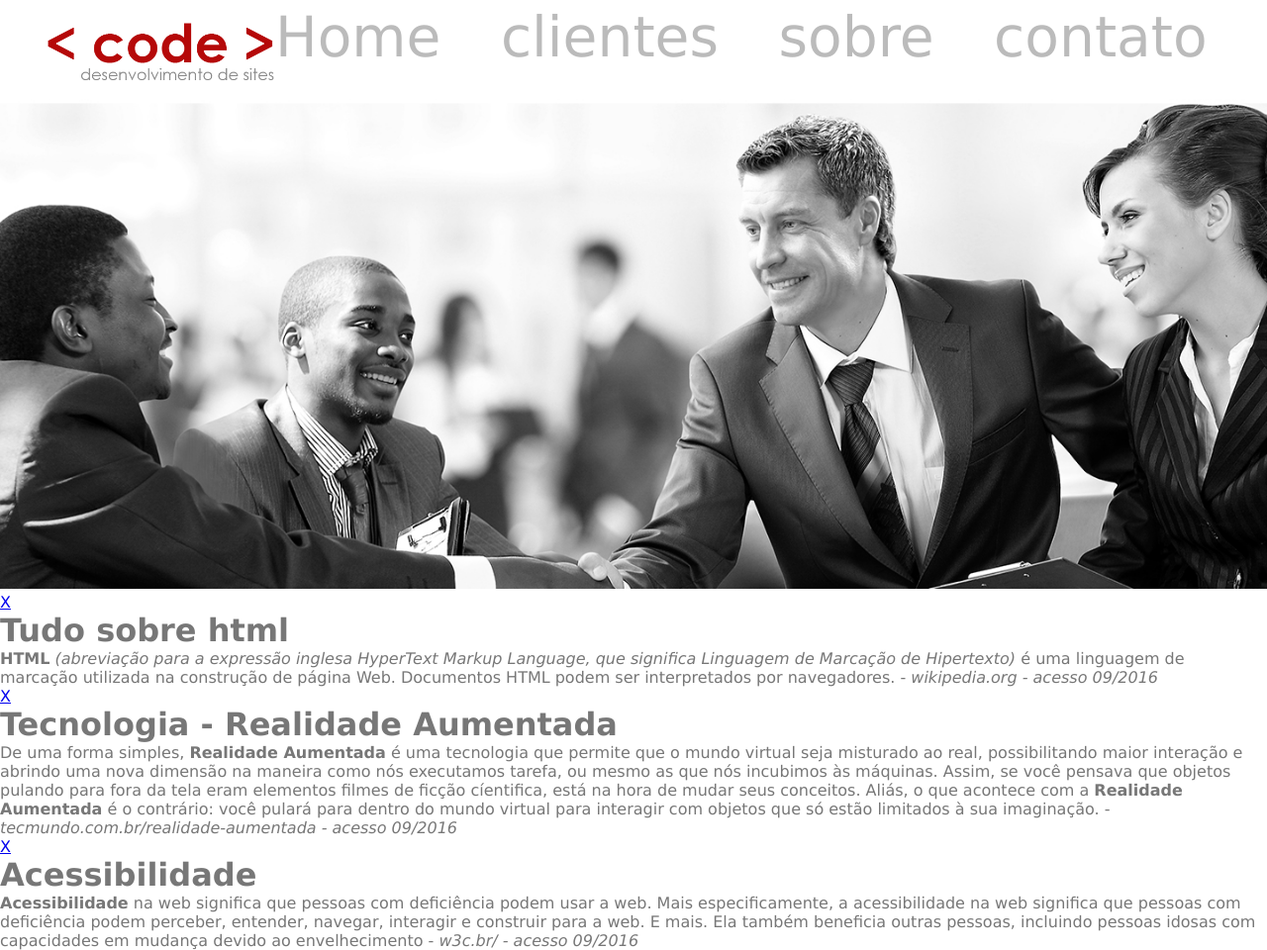
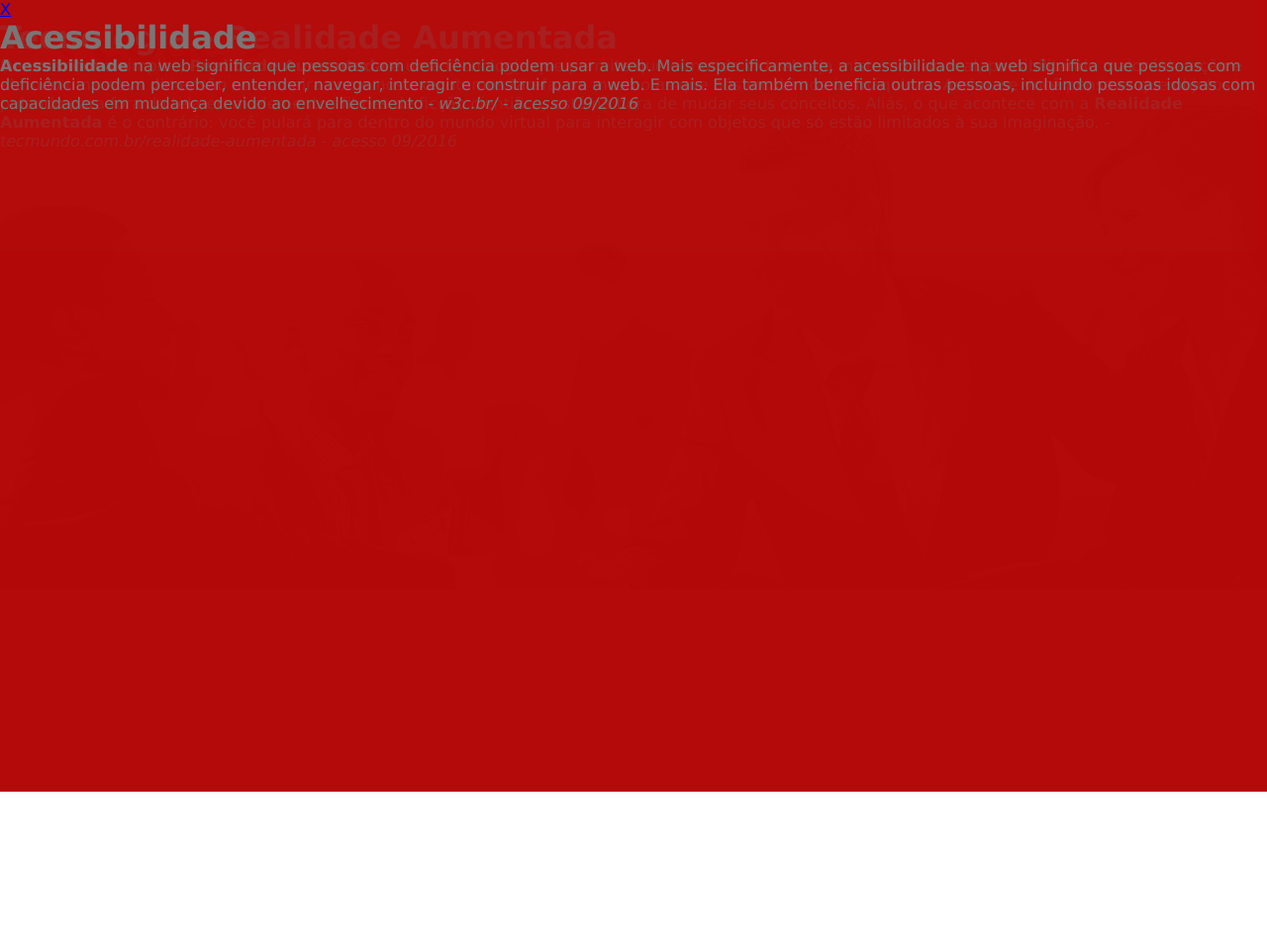
Before and after one commit to Francisca999-tina/curso-html-css-Bradesco2, a plain HTML site: page index.html in a window 1280 px wide. Shown: the whole page at 99% size. After the commit the page ends 800 px from the top, so only its background shows below. Drawn offline with Linux system fonts and the light colour scheme; files that its build step writes are made by us from their sources.

Commit message:
Update folhadeestilo.css

```diff
--- a/folhadeestilo.css
+++ b/folhadeestilo.css
@@ -60,3 +60,15 @@ nav ul li a:hover{
     width: 100%;
     margin-bottom: 0;
 }
+
+/* definir as propriedades dos pop'ups */
+.modalDialog {
+    position: fixed;
+    font-family: verdana;
+    top: 0;
+    right: 0;
+    bottom: 0;
+    left: 0;
+    background: rgba(181, 9, 9, 0.8);
+    z-index: 9999;
+}
```
